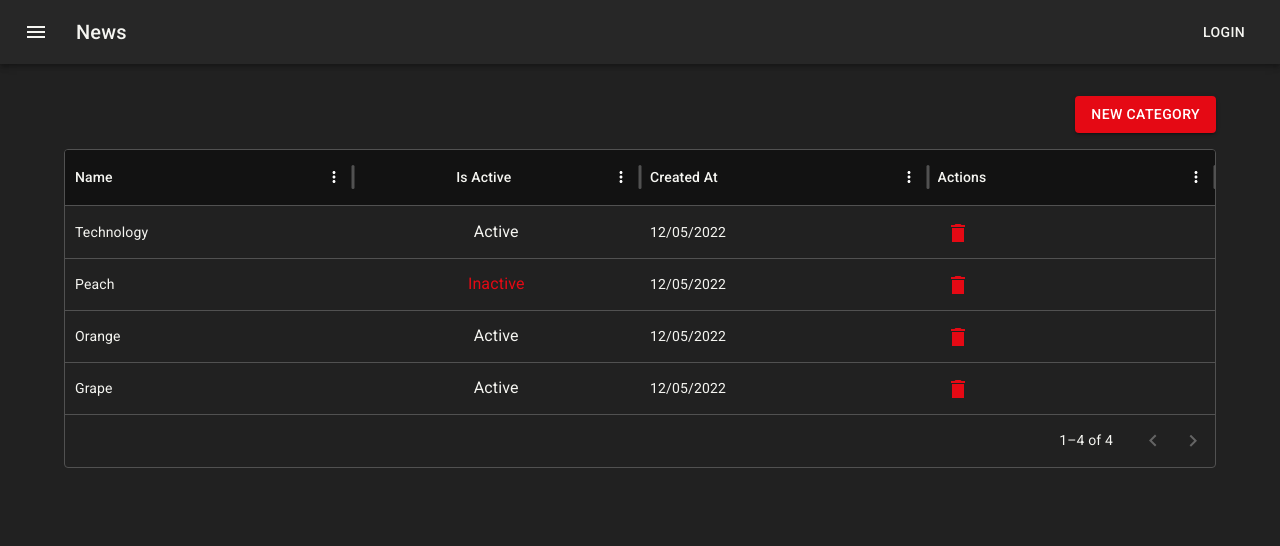
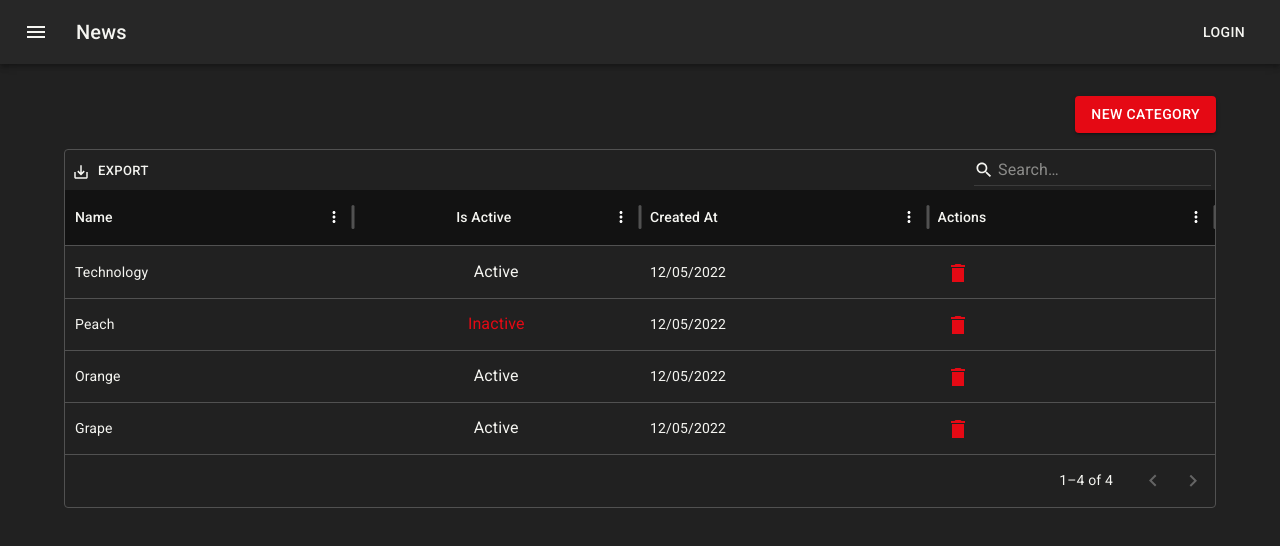
Before and after one commit to vaguiiinho/admin-videos-react, a React (Create React App) app: page /categories in a window 1280 px wide. Shown: the top 546 px of the page. Built offline with nearby package versions, Linux system fonts and the light colour scheme.

Commit message:
Adicionando Actions e filtros do Datagrid

```diff
--- a/src/features/categories/CategoryList.tsx
+++ b/src/features/categories/CategoryList.tsx
@@ -1,5 +1,11 @@
-import { Box, Button, Typography, IconButton } from "@mui/material";
-import { DataGrid, GridColDef, GridRenderCellParams, GridRowsProp } from '@mui/x-data-grid';
+import { Box, Button, Typography, IconButton, Toolbar } from "@mui/material";
+import {
+    DataGrid,
+    GridColDef,
+    GridRenderCellParams,
+    GridRowsProp,
+    GridToolbar
+} from '@mui/x-data-grid';
 import { Link } from "react-router-dom";
 import { useAppSelector } from "../../app/hooks";
 import { selectorCategories } from "./categorySlice";
@@ -77,7 +83,22 @@
                 </Button>
             </Box>
             <div style={{ height: '100%', width: '100%' }}>
-                <DataGrid pagination pageSizeOptions={[2, 5, 10, 50]} rows={rows} columns={columns} />
+                <DataGrid
+                    pagination
+                    pageSizeOptions={[2, 5, 10, 50]}
+                    disableColumnSelector={true}
+                    disableColumnFilter={true}
+                    disableDensitySelector={true}
+                    disableRowSelectionOnClick={true}
+                    rows={rows}
+                    columns={columns}
+                    slots={{ toolbar: GridToolbar }}
+                    slotProps={{
+                        toolbar: {
+                            showQuickFilter: true,
+                        },
+                    }}
+                />
             </div>
         </Box>
     )
```
Also changed, not shown: 2 other files (tests, documents, lock files or other folders).
